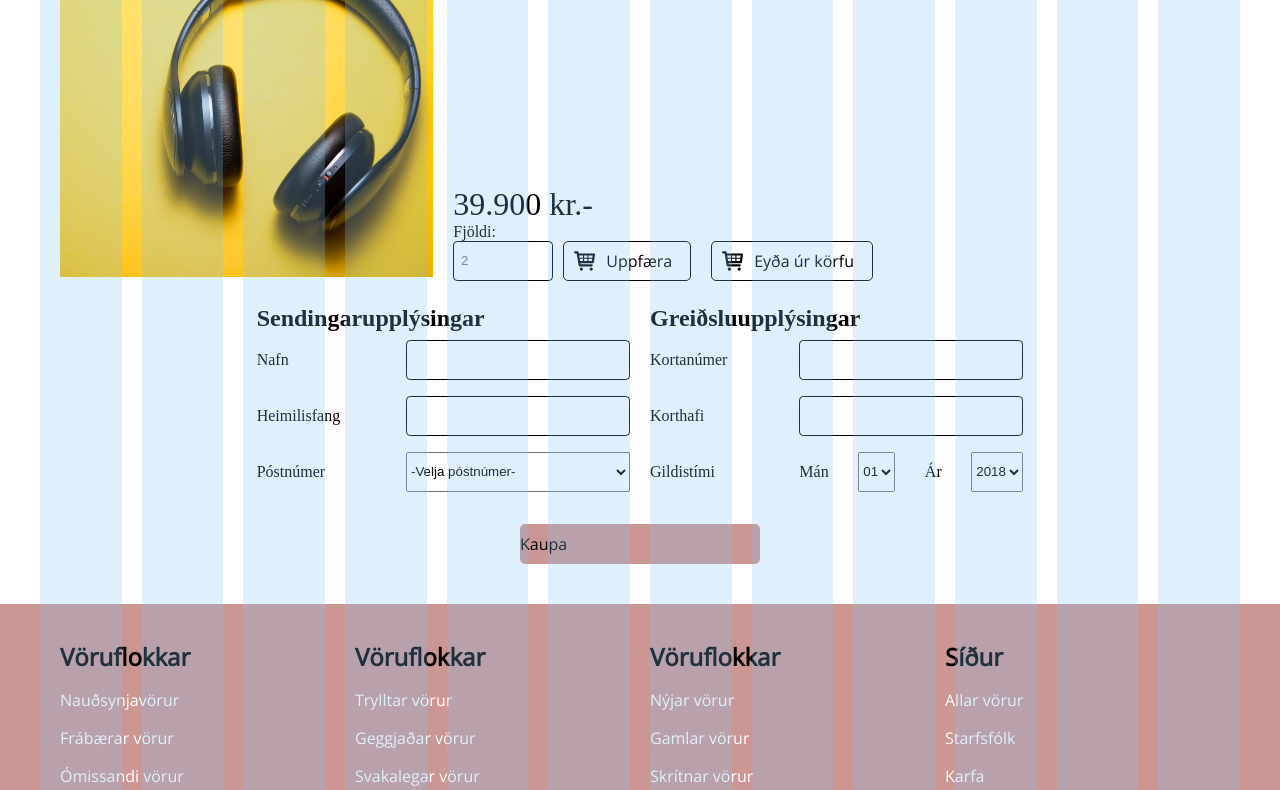
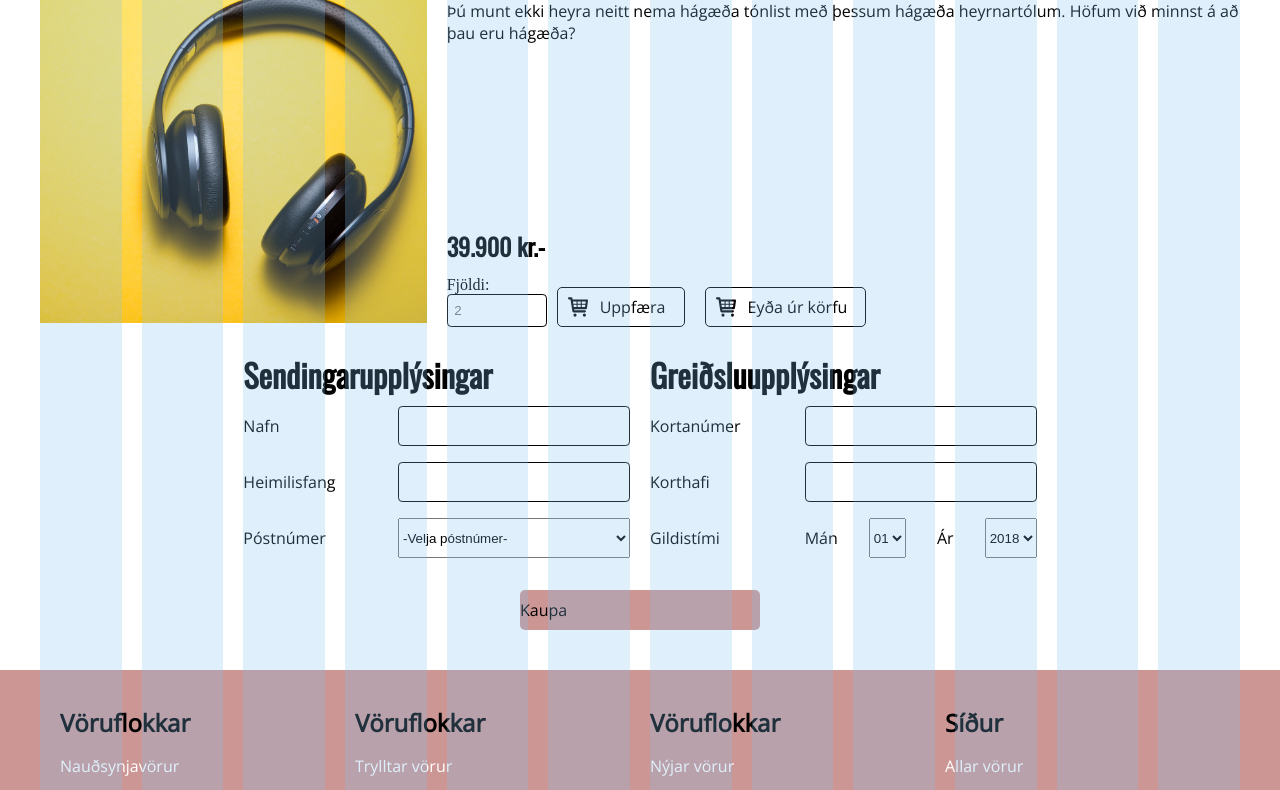
Before and after one commit to guu4/swind, a website: page pages/cart.html in a window 1280 px wide. Shown: the part 739-1529 px from the top of the page. Drawn offline with nearby package versions, Linux system fonts and the light colour scheme; files that its build step writes are made by us from their sources.

Commit message:
Lagadi letur, bil og main.

```diff
--- a/pages/cart.html
+++ b/pages/cart.html
@@ -17,12 +17,12 @@
       <div class="header__sub">
         <div class="header__box"></div>
         <ul class="header__links">
-          <li><a class="header__current" href="./index.html">FORSÍÐA</a></li>
-          <li><a class="header__link" href="./pages/products.html">VÖRUR</a></li>
-          <li><a class="header__link" href="./pages/staff.html">STARFSFÓLK</a></li>
+          <li><a class="header__current" href="../index.html">FORSÍÐA</a></li>
+          <li><a class="header__link" href="products.html">VÖRUR</a></li>
+          <li><a class="header__link" href="staff.html">STARFSFÓLK</a></li>
         </ul>
         <div class="header__cart">
-          <a class="header__link" href="./pages/cart.html">
+          <a class="header__link" href="cart.html">
             <img class="header__image" src="../img/cart.svg"> Karfa(3)
           </a>
         </div>
--- a/scss/cart.scss
+++ b/scss/cart.scss
@@ -1,11 +1,3 @@
-
-main {
-  margin: 0 auto;
-  max-width: $max-width;
-  padding-left: 20px;
-  padding-right: 20px;
-}
-
 .grid {
   margin: 2.5em 0;
 
@@ -140,6 +132,8 @@ main {
 
   &__name {
     width: 35%;
+    font-size: 1em;
+    font-family: 'Open Sans', helvetica, arial, sans-serif;
 
     &--ccexp {
       width: auto;
@@ -166,12 +160,15 @@ input {
   border: 1px solid $black;
   border-radius: 0.3125em;
   width: 7.5em;
-  height: 40px;
+  height: 2.5em;
   padding-left: 0.5em;
 }
 
 .price {
-  font-size: 2em;
+  font-size: 1.5em;
+  font-family: 'Oswald', Verdana, serif;
+  font-weight: 600;
+  margin: 0.5em 0;
 }
 
 
@@ -179,3 +176,15 @@ input {
 .image {
   max-width: 100%;
 }
+
+.title {
+  font-size: 2em;
+  font-family: 'Oswald', Verdana, serif;
+  font-weight: 600;
+}
+
+.texti {
+  font-size: 1em;
+  font-family: 'Open Sans', helvetica, arial, sans-serif;
+  margin: 1em 0;
+}
--- a/scss/config.scss
+++ b/scss/config.scss
@@ -22,3 +22,16 @@ $bpoint__wide: 1000px;
 
 // Margins
 $slim__boxes: 0.1em;
+
+// Main
+main {
+  margin: 0 auto;
+  max-width: $max-width;
+  padding-left: 20px;
+  padding-right: 20px;
+
+  @media (min-width: $max-width) {
+    padding-left: 0;
+    padding-right: 0,
+  }
+}
--- a/scss/products.scss
+++ b/scss/products.scss
@@ -1,12 +1,3 @@
-@import "config";
-
-main {
-    max-width: $max-width;
-    margin: 0 auto;
-    padding-right: 20px;
-    padding-left: 20px;
-  }
-
 .prod {
     margin-top: 1em;
     margin-bottom: 2em;
```
